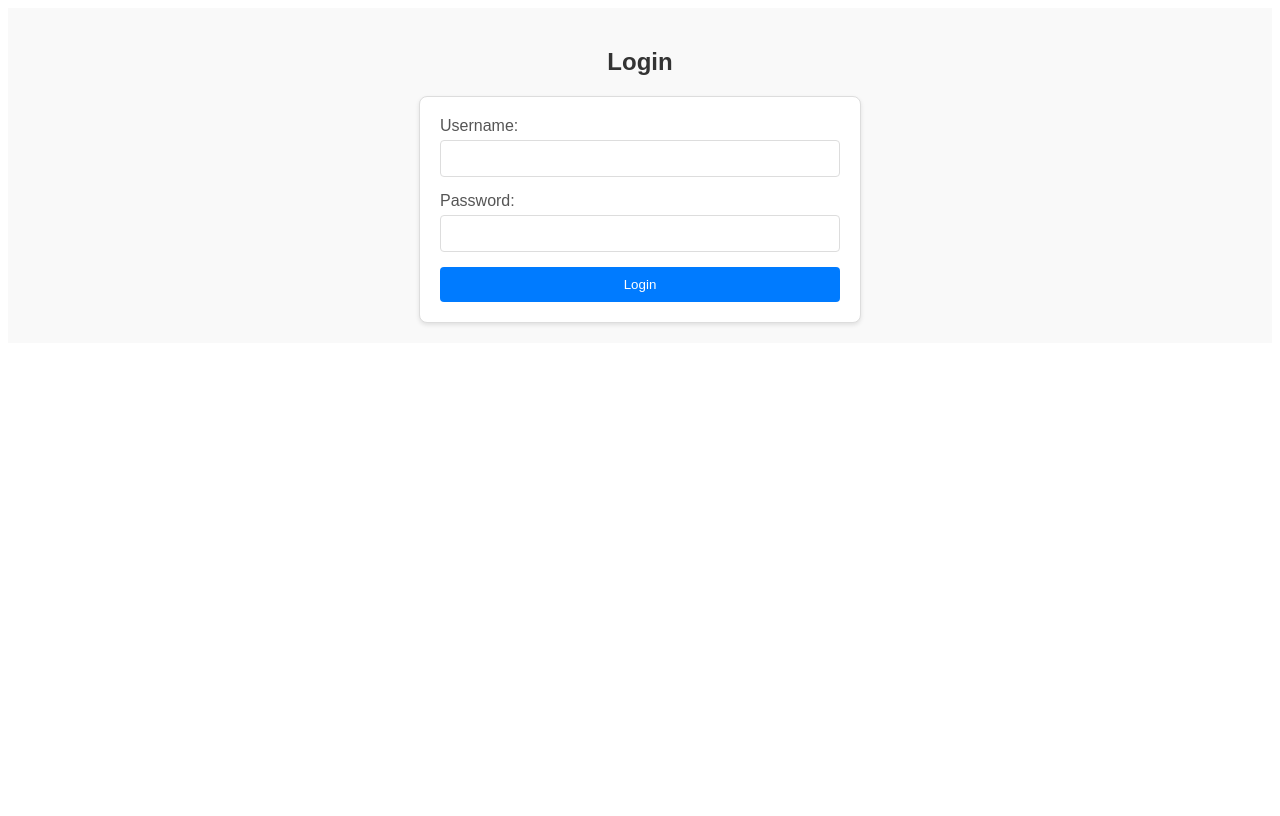
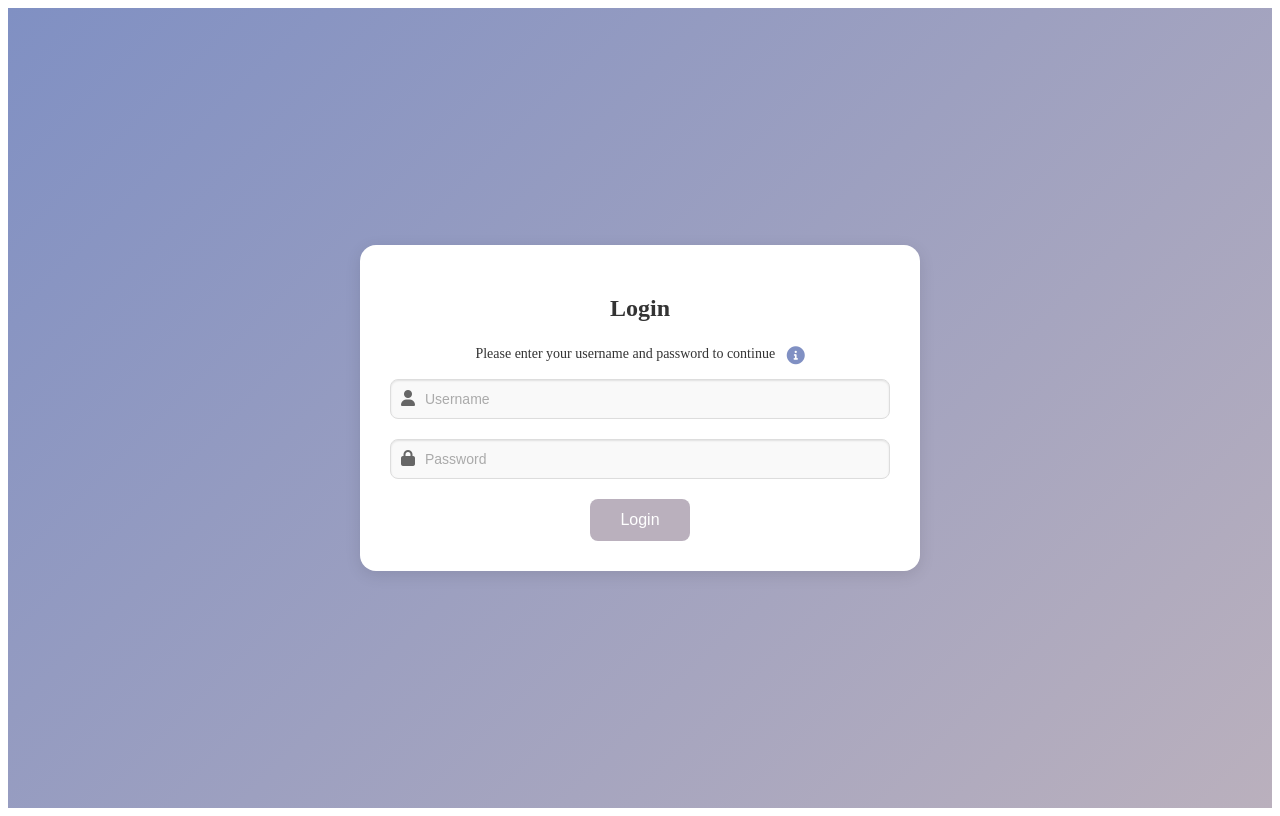
Before and after one commit to miko859/BookManagaer, an Angular app in the folder book_manager/: page /login in a window 1280 px wide. Built offline with nearby package versions, Linux system fonts and the light colour scheme.

Commit message:
Enhance login page with improved styling, input icons, and hint functionality

```diff
--- a/book_manager/src/app/login/login.component.css
+++ b/book_manager/src/app/login/login.component.css
@@ -1,54 +1,196 @@
-/* src/app/login/login.component.css */
+/* Icons */
+@import url('https://cdnjs.cloudflare.com/ajax/libs/font-awesome/6.0.0-beta3/css/all.min.css');
+
+body {
+  margin: 0;
+  padding: 0;
+  height: 100%;
+  font-family: -apple-system, BlinkMacSystemFont, "Segoe UI", Roboto, "Helvetica Neue", Arial, sans-serif;
+  background: linear-gradient(135deg, #8090c3, #bab0bd);
+  color: #333;
+}
+
 .login-page {
-  padding: 20px;
-  background-color: #f9f9f9;
-  font-family: Arial, sans-serif;
+  display: flex;
+  justify-content: center;
+  align-items: center;
+  min-height: 100vh;
+  width: 100%;
+  background: linear-gradient(135deg, #8090c3, #bab0bd);
+}
+
+.login-card {
+  width: 100%;
+  max-width: 500px;
+  padding: 30px;
+  background: #ffffff;
+  border-radius: 16px;
+  box-shadow: 0 4px 16px rgba(0, 0, 0, 0.1);
+  text-align: center;
 }
 
 h2 {
-  text-align: center;
+  font-size: 24px;
+  font-weight: 600;
+  margin-bottom: 10px;
   color: #333;
 }
 
-form {
-  max-width: 400px;
-  margin: 0 auto;
-  padding: 20px;
-  background-color: #fff;
+.login-instructions {
+  font-size: 14px;
+  color: #333;
+  display: inline-block;
+  margin-bottom: 15px;
+  position: relative;
+}
+
+
+.form-group {
+  margin-bottom: 20px;
+}
+
+.input-wrapper {
+  display: flex;
+  align-items: center;
+  background: #f9f9f9;
+  padding: 10px;
   border: 1px solid #ddd;
+  border-radius: 8px;
+  box-shadow: inset 0 1px 2px rgba(0, 0, 0, 0.1);
+  transition: border-color 0.3s, box-shadow 0.3s;
+}
+
+.input-wrapper:hover,
+.input-wrapper:focus-within {
+  border-color: #007bff;
+  box-shadow: 0 0 5px rgba(0, 123, 255, 0.2);
+}
+
+.input-icon {
+  color: #666;
+  margin-right: 10px;
+}
+
+input {
+  border: none;
+  outline: none;
+  flex: 1;
+  background: transparent;
+  font-size: 14px;
+  padding: 0;
+}
+
+input::placeholder {
+  color: #aaa;
+  font-size: 14px;
+}
+
+button {
+  width: 100%;
+  max-width: 100px;
+  padding: 12px 16px;
+  font-size: 16px;
+  background: #bab0bd;
+  color: #fff;
+  border: none;
+  border-radius: 8px;
+  cursor: pointer;
+  transition: background-color 0.3s, transform 0.2s;
+}
+
+button:hover {
+  background: #8090c3;
+  transform: translateY(-1px);
+}
+
+button:active {
+  transform: translateY(0);
+}
+
+.hint {
+  text-align: center;
+  margin: 15px 0;
+}
+
+
+.hint-icon {
+  font-size: 18px;
+  color: #8090c3;
+  cursor: pointer;
+  margin-left: 8px;
+  vertical-align: middle;
+  transition: color 0.3s, transform 0.2s;
+}
+
+.hint-icon:hover {
+  color: #bab0bd;
+  transform: scale(1.1);
+}
+
+
+.hint-text {
+  margin-top: 10px;
+  font-size: 13px;
+  color: #333;
+  background: #f9f9f9;
+  padding: 10px;
   border-radius: 8px;
   box-shadow: 0 2px 4px rgba(0, 0, 0, 0.1);
 }
 
-form div {
+@media (max-width: 768px) {
+  .login-card {
+    padding: 20px;
+    width: 90%;
+    max-width: 400px;
+  }
+
+  h2 {
+    font-size: 20px;
+  }
+
+  .login-instructions {
+    font-size: 12px;
     margin-bottom: 15px;
   }
 
-label {
-  display: block;
-  margin-bottom: 5px;
-  color: #555;
+  .input-wrapper {
+    padding: 8px;
   }
 
   input {
-  width: 100%;
-  padding: 10px;
-  border: 1px solid #ddd;
-  border-radius: 4px;
-  box-sizing: border-box;
+    font-size: 12px;
   }
 
   button {
-  width: 100%;
-  padding: 10px;
-  background-color: #007bff;
-  color: white;
-  border: none;
-  border-radius: 4px;
-  cursor: pointer;
-  transition: background-color 0.3s;
+    font-size: 14px;
+    padding: 10px 14px;
+  }
 }
 
-button:hover {
-  background-color: #0056b3;
+@media (max-width: 480px) {
+  .login-card {
+    padding: 15px;
   }
+
+  h2 {
+    font-size: 18px;
+  }
+
+  .login-instructions {
+    font-size: 11px;
+  }
+
+  .input-wrapper {
+    padding: 6px;
+  }
+
+  input {
+    font-size: 11px;
+  }
+
+  button {
+    font-size: 12px;
+    padding: 8px 12px;
+  }
+}
--- a/book_manager/src/app/login/login.component.html
+++ b/book_manager/src/app/login/login.component.html
@@ -1,14 +1,47 @@
 <div class="login-page">
+  <div class="login-card">
     <h2>Login</h2>
+    <p class="login-instructions">
+      Please enter your username and password to continue
+      <i class="fas fa-info-circle hint-icon" (click)="toggleHint()"></i>
+    </p>
     <form (ngSubmit)="login()">
-    <div>
-      <label for="username">Username:</label>
-      <input type="text" id="username" [(ngModel)]="username" name="username" required>
+      <div class="form-group">
+        <div class="input-wrapper">
+          <span class="input-icon">
+            <i class="fas fa-user"></i>
+          </span>
+          <input
+            type="text"
+            id="username"
+            [(ngModel)]="username"
+            name="username"
+            required
+            placeholder="Username"
+          />
         </div>
-    <div>
-      <label for="password">Password:</label>
-      <input type="password" id="password" [(ngModel)]="password" name="password" required>
+      </div>
+      <div class="form-group">
+        <div class="input-wrapper">
+          <span class="input-icon">
+            <i class="fas fa-lock"></i>
+          </span>
+          <input
+            type="password"
+            id="password"
+            [(ngModel)]="password"
+            name="password"
+            required
+            placeholder="Password"
+          />
+        </div>
+      </div>
+      <div class="hint">
+        <p *ngIf="showHint" class="hint-text">
+          If you login like admin, don't forget to use "admin" in your password.
+        </p>
       </div>
       <button type="submit">Login</button>
     </form>
   </div>
+</div>
--- a/book_manager/src/app/login/login.component.ts
+++ b/book_manager/src/app/login/login.component.ts
@@ -11,6 +11,7 @@ import { Router } from '@angular/router';
 export class LoginComponent {
   username: string = '';
   password: string = '';
+  showHint: boolean = false;
 
   constructor(
     private authService: AuthService,
@@ -30,4 +31,8 @@ export class LoginComponent {
       }
     );
   }
+
+  toggleHint() {
+    this.showHint = !this.showHint;
+  }
 }
```
Lines whose indentation alone changed are shown as unchanged.
